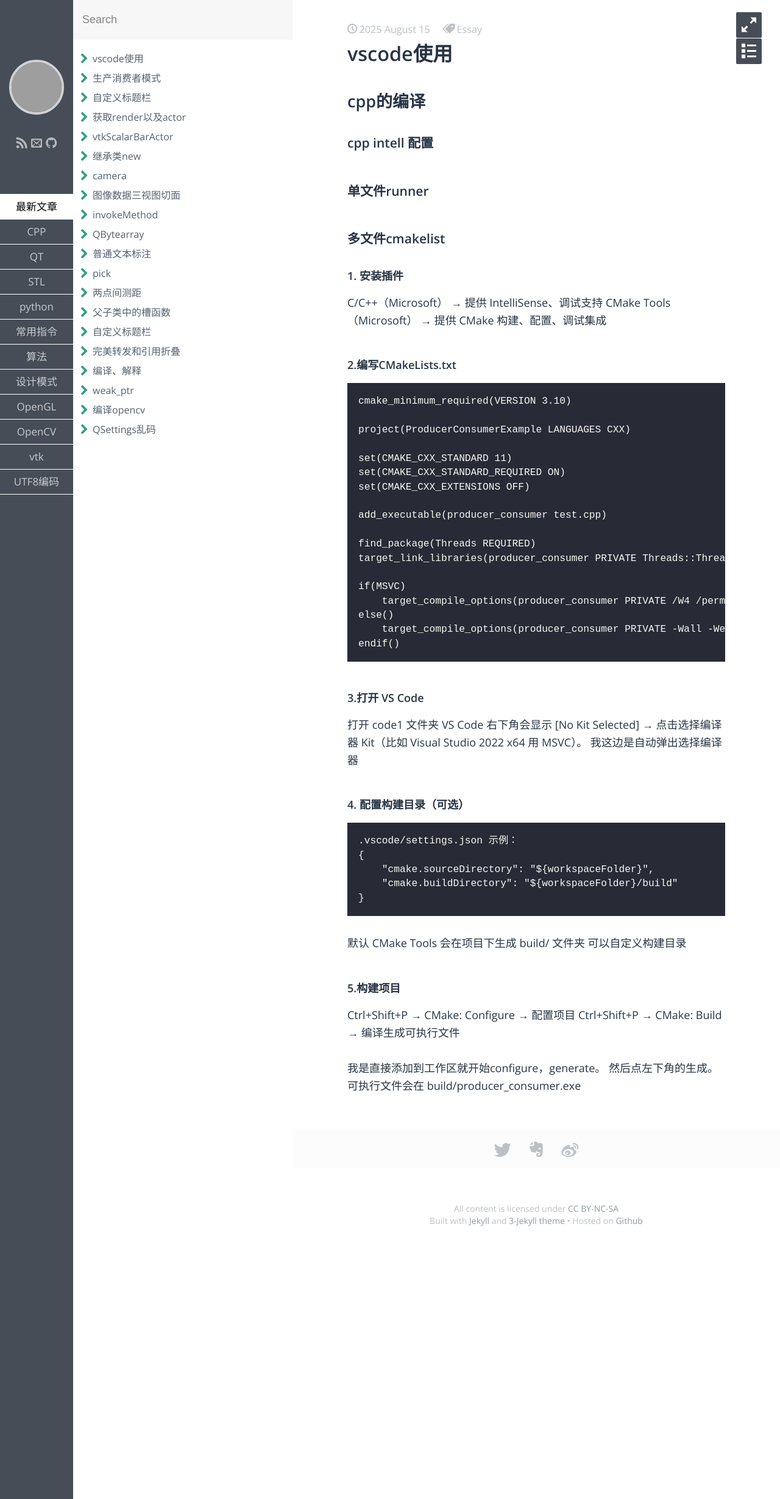
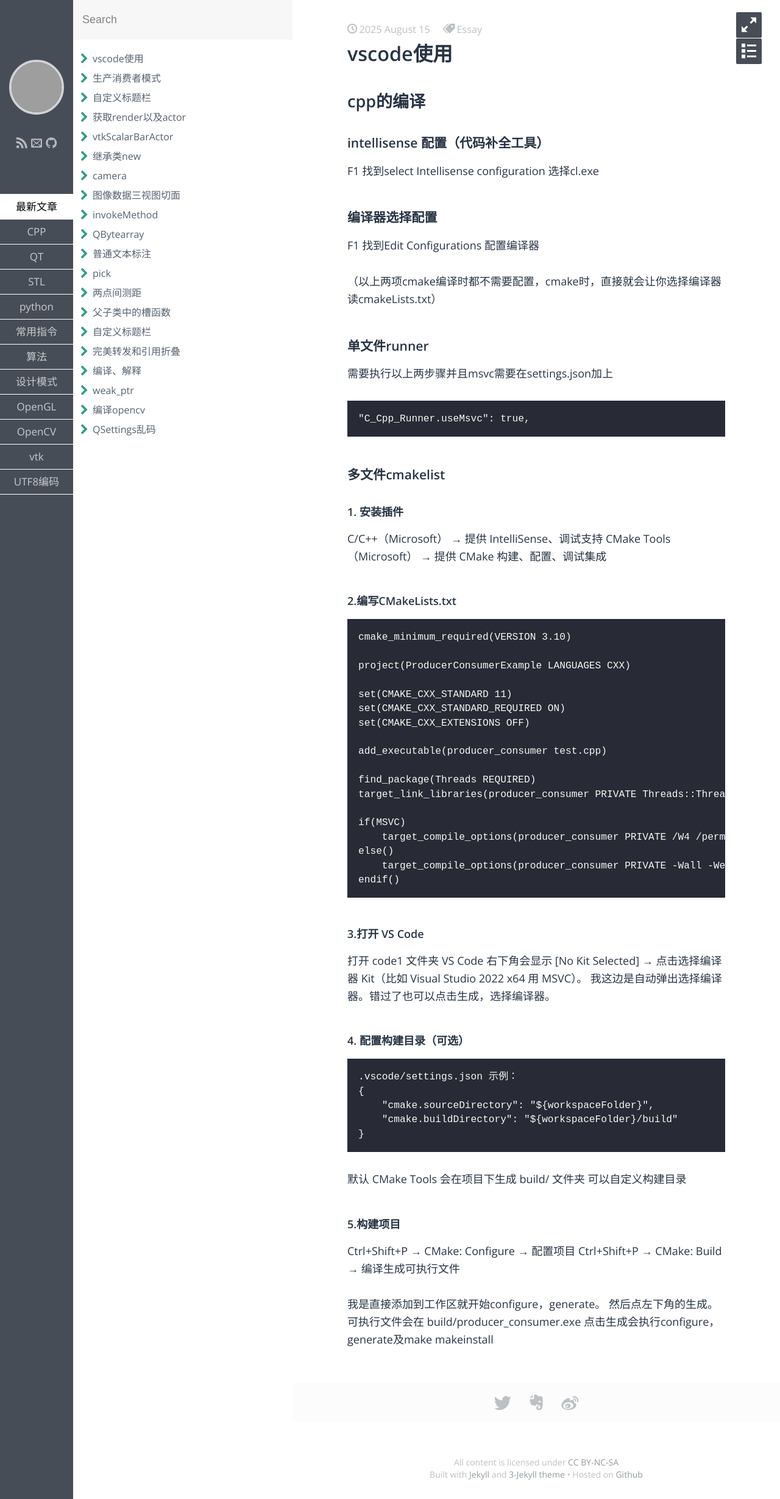
Before and after one commit to aliangaaa/aliangaaa.github.io, a Jekyll site: the page built from _posts/常用指令/2025-8-15-vscode使用.md, in a window 1280 px wide. Shown: the whole page at 61% size. Built offline with Jekyll 4.4.1, drawn with Linux system fonts in a browser that asks for light colours; some web fonts are replaced; grey boxes are pictures that could not be loaded.

Commit message:
Update 2025-8-15-vscode使用.md

````diff
--- a/_posts/常用指令/2025-8-15-vscode使用.md
+++ b/_posts/常用指令/2025-8-15-vscode使用.md
@@ -8,9 +8,17 @@ description:
 ---
 
 ## cpp的编译
-### cpp intell 配置
+### intellisense 配置（代码补全工具）
+F1 找到select Intellisense configuration 选择cl.exe
+### 编译器选择配置
+F1 找到Edit Configurations 配置编译器
+
+（以上两项cmake编译时都不需要配置，cmake时，直接就会让你选择编译器读cmakeLists.txt）
 ### 单文件runner
-
+需要执行以上两步骤并且msvc需要在settings.json加上
+```
+"C_Cpp_Runner.useMsvc": true,
+```
 ### 多文件cmakelist
 #### 1. 安装插件
 C/C++（Microsoft） → 提供 IntelliSense、调试支持
@@ -41,7 +49,7 @@ endif()
 #### 3.打开 VS Code
 打开 code1 文件夹
 VS Code 右下角会显示 [No Kit Selected] → 点击选择编译器 Kit（比如 Visual Studio 2022 x64 用 MSVC）。
-我这边是自动弹出选择编译器
+我这边是自动弹出选择编译器。错过了也可以点击生成，选择编译器。
 
 #### 4. 配置构建目录（可选）
 ```
@@ -61,3 +69,4 @@ Ctrl+Shift+P → CMake: Build → 编译生成可执行文件
 我是直接添加到工作区就开始configure，generate。
 然后点左下角的生成。
 可执行文件会在 build/producer_consumer.exe
+点击生成会执行configure，generate及make makeinstall
````
